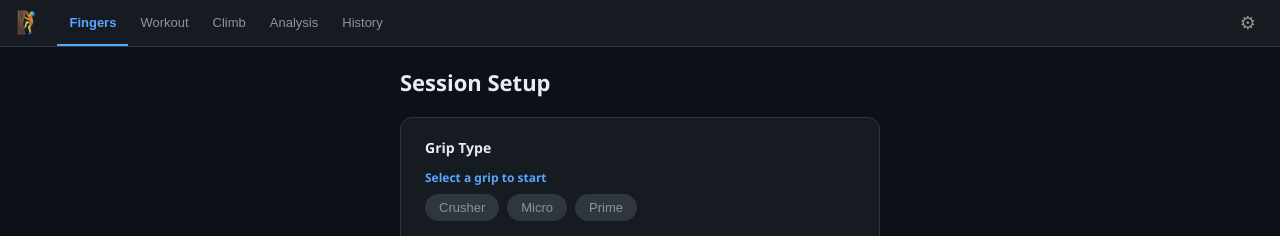
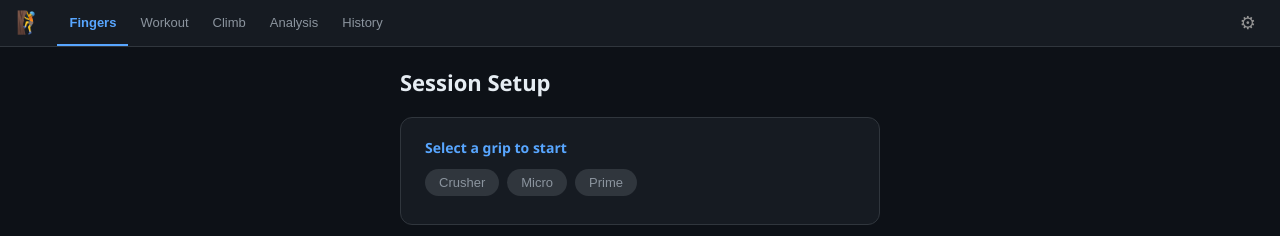
Before and after one commit to NTRENNER/finger-training, a React (Create React App) app: page / in a window 1280 px wide. Shown: the top 236 px of the page. Built offline with nearby package versions, Linux system fonts and the light colour scheme; no server answers.

Commit message:
Setup: fold grip prompt into the section heading
The "Grip Type" card heading now reads "Select a grip to start"
(blue) until a grip is picked, then reverts to "Grip Type" —
dropping the separate prompt line for a cleaner header.

https://claude.ai/code/session_01Ch8mCfpkAhFsr2rTiUVSYa

```diff
--- a/src/views/SetupView.js
+++ b/src/views/SetupView.js
@@ -200,14 +200,17 @@ export function SetupView({
     <div style={{ maxWidth: 480, margin: "0 auto", padding: "20px 16px" }}>
       <h2 style={{ margin: "0 0 20px", fontSize: 22, fontWeight: 700 }}>Session Setup</h2>
 
-      {/* Grip Type — still per-grip, the curve is grip-scoped */}
+      {/* Grip Type — still per-grip, the curve is grip-scoped. The
+          heading doubles as the call-to-action: it reads "Select a grip
+          to start" (blue) until a grip is picked, then reverts to the
+          neutral "Grip Type" label. */}
       <Card>
-        <div style={{ fontSize: 14, fontWeight: 700, marginBottom: 12 }}>Grip Type</div>
-        {!config.grip && (
-          <div style={{ fontSize: 12, color: C.blue, fontWeight: 600, marginBottom: 8 }}>
-            Select a grip to start
-          </div>
-        )}
+        <div style={{
+          fontSize: 14, fontWeight: 700, marginBottom: 12,
+          color: config.grip ? C.text : C.blue,
+        }}>
+          {config.grip ? "Grip Type" : "Select a grip to start"}
+        </div>
         <div>
           <div style={{ display: "flex", flexWrap: "wrap", gap: 8, marginBottom: 8 }}>
             {GRIP_PRESETS.map(g => (
```
